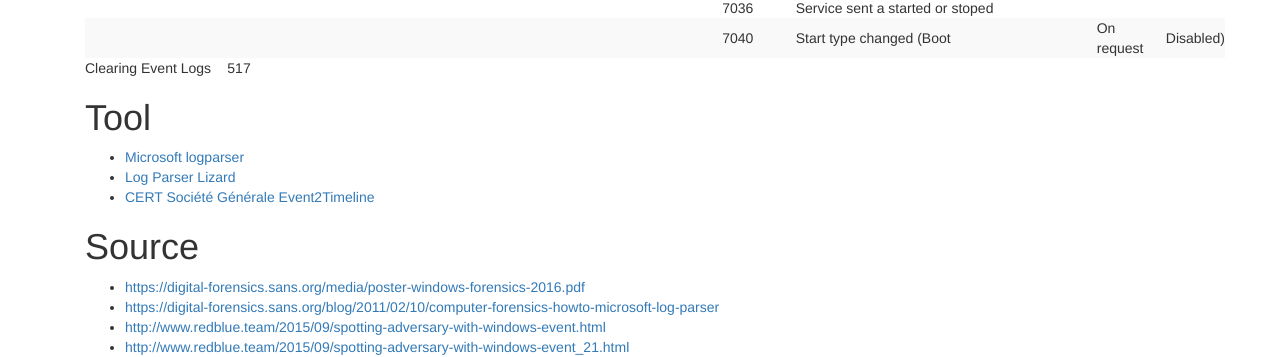
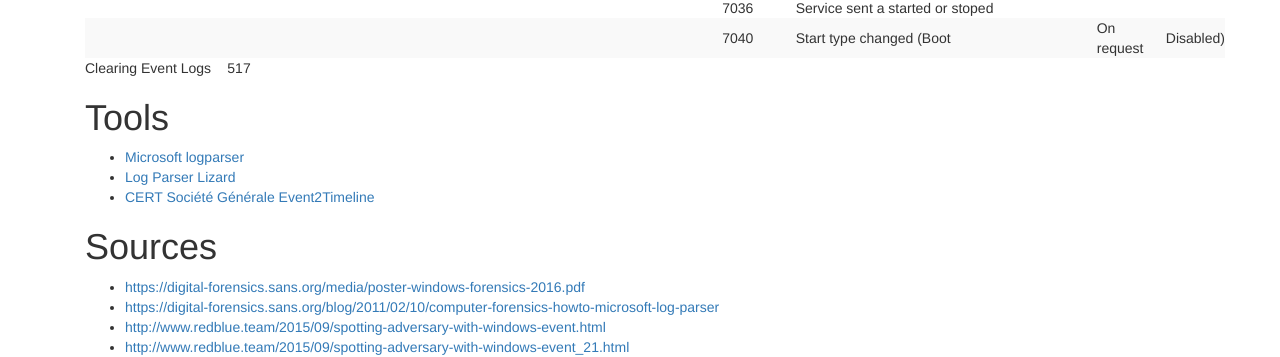
Before and after one commit to jipegit/jipegit.github.io, a Jekyll site: the page built from event-ids.md, in a window 1280 px wide. Shown: the part 644-1001 px from the top of the page. Built offline with Jekyll 4.4.1, drawn with Linux system fonts in a browser that asks for light colours.

Commit message:
wtr update
wtr update

```diff
--- a/event-ids.md
+++ b/event-ids.md
@@ -33,13 +33,13 @@ permalink: /event-ids
 |                      |                                                                     | 7040        | Start type changed (Boot | On request | Disabled) |
 | Clearing Event Logs  | 517                                                                 |             |                                                   |
 
-# Tool
+# Tools
 
 * [Microsoft logparser](https://www.microsoft.com/en-us/download/details.aspx?id=24659)
 * [Log Parser Lizard](http://www.lizard-labs.com/log_parser_lizard.aspx)
 * [CERT Société Générale Event2Timeline](https://github.com/certsocietegenerale/event2timeline)
 
-# Source
+# Sources
 
 * <https://digital-forensics.sans.org/media/poster-windows-forensics-2016.pdf>
 * <https://digital-forensics.sans.org/blog/2011/02/10/computer-forensics-howto-microsoft-log-parser>
```
Also changed, not shown: windows-time-rules.md (+2 -2 lines).
